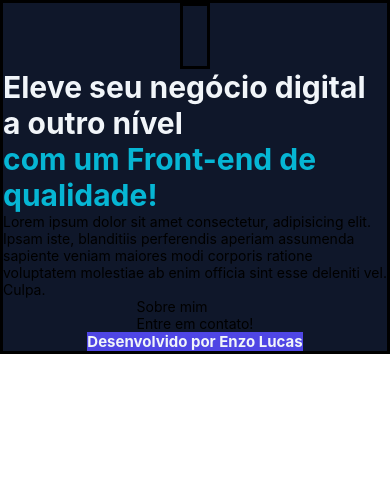
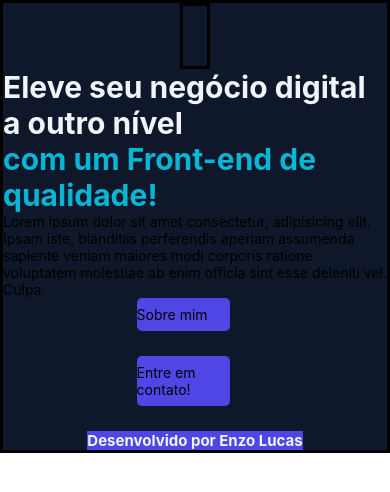
Before and after one commit to YungCrock/DevSpace, a React Native app in the folder DevSpace/: screen / in a window 390 px wide. Shown: the top 492 px of the page. Built offline with nearby package versions, Linux system fonts and the light colour scheme; grey boxes are pictures that could not be loaded.

Commit message:
Add button animation

```diff
--- a/DevSpace/src/components/Button/MainButton.tsx
+++ b/DevSpace/src/components/Button/MainButton.tsx
@@ -1,15 +1,21 @@
 import { Pressable, Text, View } from "react-native";
+
+import { styles } from "./MainButtonStyles";
 
 export function MainButton() {
     return(
         <View>
-            <Pressable>
+            <Pressable
+                style={({ pressed }) => [styles.button, pressed && styles.pressedStyle, pressed && { transform: [{ scale: 0.97}] } ]}
+            >
                 <Text>
                     Sobre mim
                 </Text>
             </Pressable>
 
-            <Pressable>
+            <Pressable
+                style={({ pressed }) => [styles.button, pressed && styles.pressedStyle, pressed && { transform: [{ scale: 0.97}] } ]}
+            >
                 <Text>
                     Entre em contato!
                 </Text>
--- a/DevSpace/src/components/Footer/Footer.tsx
+++ b/DevSpace/src/components/Footer/Footer.tsx
@@ -1,5 +1,6 @@
 import React from "react";
 import { View, Text } from "react-native";
+
 import { styles } from "./FooterStyles";
 
 export function Footer() {
```
